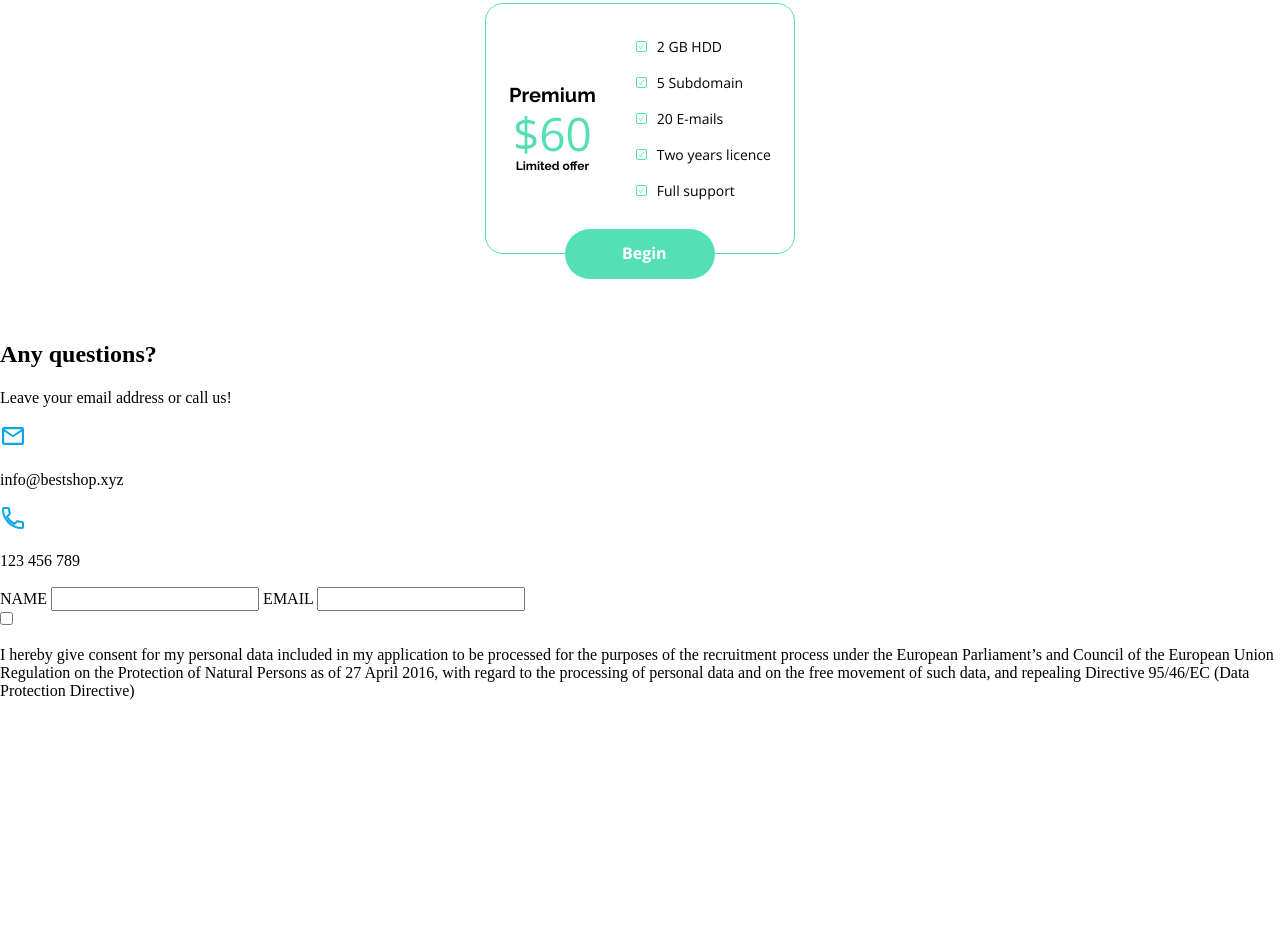
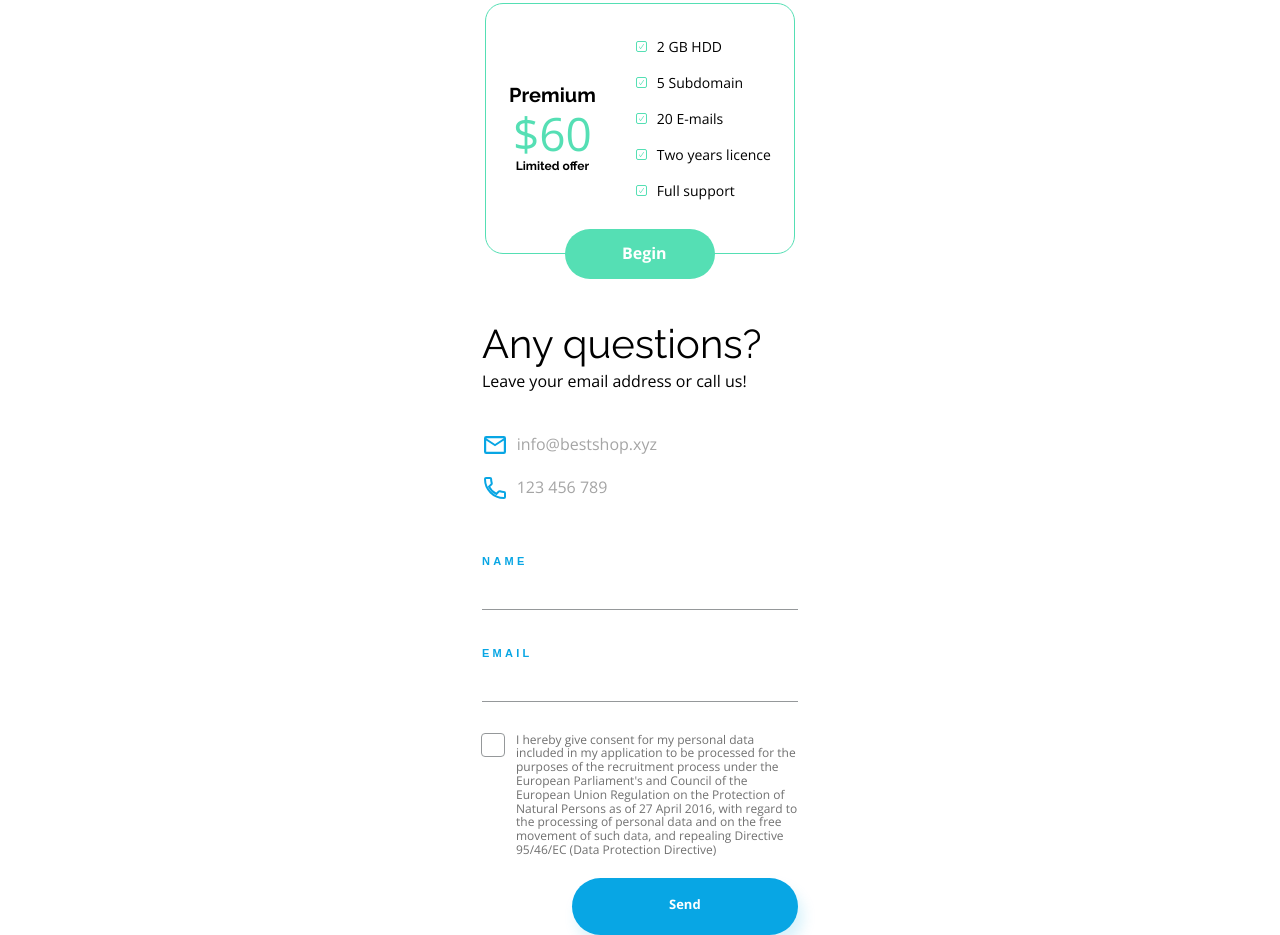
Before and after one commit to swietlikk/BestShop_RWD, a website built with Parcel: page index.html in a window 1280 px wide. Shown: the part 3498-4433 px from the top of the page. Before the commit the page ends 4235 px from the top, so only its background shows below. Built offline with nearby package versions, Linux system fonts and the light colour scheme.

Commit message:
awesome style for css for questions section

```diff
--- a/index.html
+++ b/index.html
@@ -180,10 +180,14 @@
             <h2 class="contact__hdl">Any questions?</h2>
             <p class="contact__dsc">Leave your email address or call us!</p>
             <div class="info">
-                <img src="./src/images/Mail%20Icon.svg" class="info__i">
-                <p class="info__dsc">info@bestshop.xyz</p>
-                <img src="./src/images/Phone%20Icon.svg" class="info__i">
-                <p class="info__dsc">123 456 789</p>
+                <div class="inner">
+                    <img src="./src/images/Mail%20Icon.svg" alt="mail" class="inner__img">
+                    <p class="inner__dsc">info@bestshop.xyz</p>
+                </div>
+                <div class="inner">
+                    <img src="./src/images/Phone%20Icon.svg" alt="phone" class="inner__img">
+                    <p class="inner__dsc">123 456 789</p>
+                </div>
             </div>
         </div>
         <form action="" class="form">
@@ -192,9 +196,9 @@
             <label for="email" class="form__label">EMAIL</label>
             <input type="email" id="email" class="form__in">
             <div class="check">
-                <input type="checkbox" class="form__check">
+                <div class="check__form"><img class="check__form--img" src="./src/images/Checkmark.svg"></div>
                 <p class="check__dsc">I hereby give consent for my personal data included in my application to be
-                    processed for the purposes of the recruitment process under the European Parliament’s and Council of
+                    processed for the purposes of the recruitment process under the European Parliament's and Council of
                     the European Union Regulation on the Protection of Natural Persons as of 27 April 2016, with regard
                     to the processing of personal data and on the free movement of such data, and repealing Directive
                     95/46/EC (Data Protection Directive)</p>
--- /dev/null
+++ b/src/scss/components/questions_form.scss
@@ -0,0 +1,111 @@
+@import "../variables";
+@import "../helpers/functions";
+@import "../helpers/mixins";
+
+.contact {
+  &__hdl {
+    font-size: px-to-rem(40px);
+    font-family: 'Raleway', sans-serif;
+    font-weight: 400;
+    color: $font-color;
+    margin-bottom: 0;
+    margin-top: 0;
+  }
+  &__dsc {
+    font-family: 'Open Sans', sans-serif;
+    font-weight: 400;
+    color: $font-color;
+    margin-bottom: px-to-rem(15px);
+    margin-top: px-to-rem(5px);
+    height: px-to-rem(45px);
+  }
+  .info {
+
+    .inner {
+      @include flex(flex-start, center);
+      margin-bottom: px-to-rem(16px);
+      max-height: px-to-rem(27px);
+
+      &__img {
+        margin-right: px-to-rem(7.69px);
+      }
+
+      &__dsc {
+        margin-top: px-to-rem(16px);
+        font-family: 'Open Sans', sans-serif;
+        font-weight: 400;
+        color: #A5A5A5;
+        height: px-to-rem(22px);
+
+      }
+    }
+  }
+}
+
+.form {
+  display: flex;
+  flex-direction: column;
+  &__label {
+    font-family: " Open Sans", sans-serif;
+    font-size: px-to-rem(11px);
+    font-weight: 700;
+    color:$base-color;
+    letter-spacing: px-to-rem(3.28px);
+    margin-top: px-to-rem(37px);
+    margin-bottom: 0;
+  }
+  &__in {
+    border: none;
+    border-bottom: solid px-to-rem(1px) #95989A;
+    height: px-to-rem(41.98px);
+  }
+  .check {
+    @include flex(center, flex-start);
+    position: relative;
+    &__form {
+      left: px-to-rem(-1px);
+      position: absolute;
+      width: px-to-rem(24px);
+      height: px-to-rem(24px);
+      border: 1px solid #95989A;
+      border-radius: px-to-rem(4px);
+      margin-top: px-to-rem(31px);
+      padding: px-to-rem(11px);
+
+      &--img {
+        position: absolute;
+        opacity: 0;
+        width: px-to-rem(14px);
+        height: px-to-rem(24px);
+        left: px-to-rem(5px);
+        top: px-to-rem(0px);
+
+        &:hover {
+          opacity: 1;
+        }
+      }
+    }
+    &__dsc {
+      color: #707070;
+      font-size: px-to-rem(12px);
+      font-family: "Open Sans", sans-serif;
+      font-weight: 400;
+      margin-top: px-to-rem(31px);
+      margin-left: px-to-rem(34px);
+      margin-bottom: 0;
+    }
+  }
+    &__btn {
+      width: px-to-rem(226px);
+      height: px-to-rem(57px);
+      font-size: px-to-rem(13px);
+      font-weight: 700;
+      background-color: $base-color;
+      padding: px-to-rem(19px) px-to-rem(97px);
+      margin-top: px-to-rem(21px);
+      margin-bottom: 0;
+      margin-left:px-to-rem(90px) ;
+      border-radius: px-to-rem(35px);
+      box-shadow: px-to-rem(5px) px-to-rem(10px) px-to-rem(14px) $color-blue-shadow;
+  }
+}
--- /dev/null
+++ b/src/scss/layout/questions_section.scss
@@ -0,0 +1,12 @@
+@import "../variables";
+@import "../helpers/functions";
+@import "../helpers/mixins";
+
+.questions {
+  &__inner {
+    max-width: px-to-rem(316px);
+    margin-inline: auto;
+    @include flex(center, flex-start);
+    flex-direction: column;
+  }
+}
--- a/src/scss/main.scss
+++ b/src/scss/main.scss
@@ -10,6 +10,7 @@
 @import "./layout/statistic-section";
 @import "./layout/benefit-section";
 @import "./layout/pricing-section";
+@import "./layout/questions_section";
 
 // components
 @import "./components/logo";
@@ -18,3 +19,4 @@
 @import "./components/statistic_bar";
 @import "./components/benefit_box";
 @import "./components/pricing-box";
+@import "./components/questions_form";
--- a/src/scss/variables.scss
+++ b/src/scss/variables.scss
@@ -12,3 +12,5 @@ $grey-color: #F7F7F7;
 
 $red-color-shadow: #FEEBEF;
 $green-shadow: #CCF5E8;
+
+$color-blue-shadow: #07ACE629;
```
Also changed, not shown: dist/Checkmark.cb1c7e9c.svg (added), dist/index.html, 2 other files.
